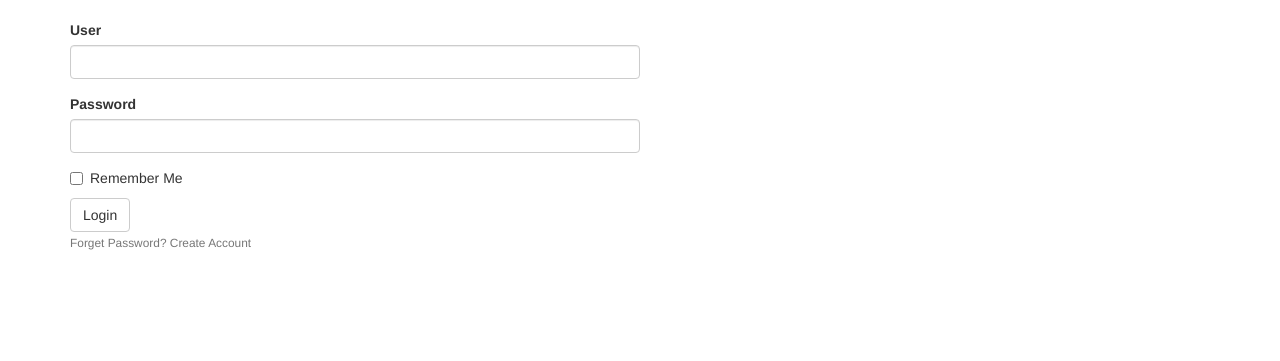
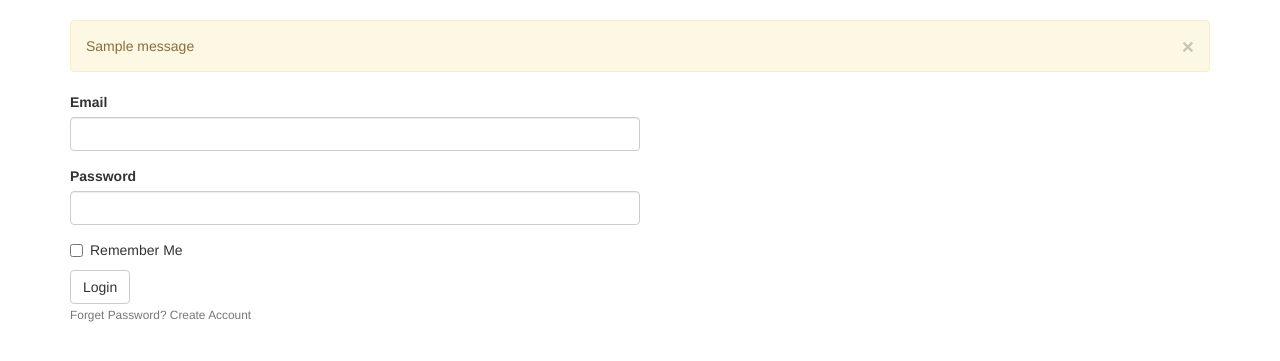
Before and after one commit to 10563415/GetYourStuff, a Flask app: page / in a window 1280 px wide. Shown: the part 52-413 px from the top of the page. Run offline with Flask 2, Linux system fonts and the light colour scheme; tables that the repository leaves empty hold one stand-in row (values such as "Sample post"); one stand-in notice (Sample message) is shown; some libraries are stand-ins or nearby versions.

Commit message:
login & logout implemented - session & decorators

```diff
--- a/app/__init__.py
+++ b/app/__init__.py
@@ -1,15 +1,18 @@
+from config import config
 from flask import Flask
 from flask_bootstrap import Bootstrap
 #from flask_mail import Mail
 from flask_moment import Moment
 from flask_sqlalchemy import SQLAlchemy
-from config import config
+from flask_login import LoginManager
 
 bootstrap = Bootstrap()
 #mail = Mail()
 #moment = Moment()
 db = SQLAlchemy()
 
+login_manager = LoginManager()
+login_manager.login_view = 'auth.login'
 
 def create_app(config_name):
     app = Flask(__name__)
@@ -20,6 +23,7 @@ def create_app(config_name):
     #mail.init_app(app)
     #moment.init_app(app)
     db.init_app(app)
+    login_manager.init_app(app)
 
     from .main import main as main_blueprint
     app.register_blueprint(main_blueprint)
--- /dev/null
+++ b/app/auth/forms.py
@@ -0,0 +1,35 @@
+from flask_wtf import FlaskForm
+from wtforms import StringField, PasswordField, BooleanField, SubmitField
+from wtforms.validators import DataRequired, Length, Email, Regexp, EqualTo
+from wtforms import ValidationError
+from ..models import User
+
+
+
+class LoginForm(FlaskForm):
+    email = StringField('Email', validators=[DataRequired(), Length(1, 64), Email()])
+    password = PasswordField('Password', validators=[DataRequired()])
+    remember = BooleanField('Remember Me')
+    submit = SubmitField('Login')
+
+
+class RegistrationForm(FlaskForm):
+    email = StringField('Email', validators=[DataRequired(), Length(1, 64),
+                                             Email()])
+    username = StringField('Username', validators=[
+        DataRequired(), Length(1, 64),
+        Regexp('^[A-Za-z][A-Za-z0-9_.]*$', 0,
+               'Usernames must have only letters, numbers, dots or '
+               'underscores')])
+    password = PasswordField('Password', validators=[
+        DataRequired(), EqualTo('password2', message='Passwords must match.')])
+    password2 = PasswordField('Confirm password', validators=[DataRequired()])
+    submit = SubmitField('Register')
+
+    def validate_email(self, field):
+        if User.query.filter_by(email=field.data.lower()).first():
+            raise ValidationError('Email already registered.')
+
+    def validate_username(self, field):
+        if User.query.filter_by(username=field.data).first():
+            raise ValidationError('Username already in use.')
--- a/app/auth/views.py
+++ b/app/auth/views.py
@@ -1,7 +1,30 @@
-from flask import render_template
+from flask import flash, redirect, render_template, request, url_for
+from flask_login import login_user
+
+from ..models import User
 from . import auth
+from .forms import LoginForm
 
 
-@auth.route('/login')
+@auth.route('/', methods=['GET', 'POST'])
 def login():
-    return render_template('auth/login.html')
+    form = LoginForm()
+    if form.validate_on_submit():
+        user = User.query.filter_by(email=form.email.data).first()
+        if user is not None and not user.verify_password(form.password.data):  ##TODO: remove NOT from verify password
+            login_user(user, form.remember.data)
+            next = request.args.get('next')
+            if next is None or not next.startswith('/'):
+                next = url_for('main.search')
+            return redirect(next)
+        flash('Invalid username or password.')
+    return render_template('auth/login.html', form=form)
+
+
+from flask_login import login_required, logout_user
+@auth.route('/logout')
+@login_required
+def logout():
+    logout_user()
+    flash('You have been logged out.')
+    return redirect(url_for('main.index'))
--- a/app/main/forms.py
+++ b/app/main/forms.py
@@ -4,11 +4,11 @@ from wtforms.validators import DataRequired, Length, Email, EqualTo, ValidationE
 from ..models import User
 
 
-class LoginForm(FlaskForm):
-    username = StringField('User', validators=[DataRequired()])
-    password = PasswordField('Password', validators=[DataRequired()])
-    remember = BooleanField('Remember Me')
-    submit = SubmitField('Login')
+# class LoginForm(FlaskForm):
+#     username = StringField('User', validators=[DataRequired()])
+#     password = PasswordField('Password', validators=[DataRequired()])
+#     remember = BooleanField('Remember Me')
+#     submit = SubmitField('Login')
 
 class RequestResetForm(FlaskForm):
     email = StringField('Email', validators=[DataRequired()])
--- a/app/main/views.py
+++ b/app/main/views.py
@@ -3,22 +3,23 @@ from flask import render_template, session, redirect, url_for, current_app,reque
 from ..models import User
 #from ..email import send_email
 from . import main
-from .forms import LoginForm,RegistrationForm,RequestResetForm
+#from .forms import LoginForm,RegistrationForm,RequestResetForm
+from .forms import RegistrationForm,RequestResetForm
 import requests
 
-@main.route('/', methods=['GET', 'POST'])
-def index():
-    form = LoginForm()
-    user_agent = request.headers.get('User-Agent')
-    if form.validate_on_submit():
+# @main.route('/', methods=['GET', 'POST'])
+# def index():
+#     form = LoginForm()
+#     user_agent = request.headers.get('User-Agent')
+#     if form.validate_on_submit():
 
-        #######TODO: Insert function to check the token from fakeapi = if true redirect to search else login page with error
-        ###if old_name is not None and old_name != form.name.data:
-            ###flash('Looks like you have changed your name!')
-        user = User.query.filter_by(username=form.username.data).first()
-        session['usr_name'] = form.username.data
-        return redirect(url_for('search'))
-    return render_template('login.html', title='login',form=form)
+#         #######TODO: Insert function to check the token from fakeapi = if true redirect to search else login page with error
+#         ###if old_name is not None and old_name != form.name.data:
+#             ###flash('Looks like you have changed your name!')
+#         user = User.query.filter_by(username=form.username.data).first()
+#         session['usr_name'] = form.username.data
+#         return redirect(url_for('main.search'))
+#     return render_template('auth/login.html', title='login',form=form)
 
 @main.route('/search', methods=['GET', 'POST'])
 def search():
--- a/app/templates/auth/login.html
+++ b/app/templates/auth/login.html
@@ -0,0 +1,26 @@
+{% extends "base.html" %}
+{% import "bootstrap/wtf.html" as wtf %}
+
+{% block content %}
+<div class="container">
+	{% for message in get_flashed_messages() %}
+    <div class="alert alert-warning">
+        <button type="button" class="close" data-dismiss="alert">&times;</button>
+        {{ message }}
+    </div>
+    {% endfor %}
+	<div class="middle fifty-box" style="max-width: 50%;">
+		<form method="Post" action="">
+			{{ form.hidden_tag()  }}
+			{{ wtf.quick_form(form) }}
+
+			<span class="center">
+				<a href=" {{ url_for('main.reset_request') }}"> <small class="text-muted pink">Forget Password? </small></a>
+				<a  href=" {{ url_for('main.register') }}">
+				<small class="text-muted pink small-text">Create Account</small> </a>
+				</span>
+		</form>
+	</div>
+</div>
+
+{% endblock content %}
--- a/app/templates/base.html
+++ b/app/templates/base.html
@@ -20,6 +20,12 @@
 
 {% block content %}
 <div class="container">
+    {% for message in get_flashed_messages() %}
+    <div class="alert alert-warning">
+        <button type="button" class="close" data-dismiss="alert">&times;</button>
+        {{ message }}
+    </div>
+    {% endfor %}
     {% block page_content %}{% endblock %}
 </div>
 {% endblock %}
--- a/app/templates/login.html
+++ /dev/null
@@ -1,20 +0,0 @@
-{% extends "base.html" %}
-{% import "bootstrap/wtf.html" as wtf %}
-
-{% block content %}
-<div class="container">
-	<div class="middle fifty-box" style="max-width: 50%;">
-		<form method="Post" action="">
-			{{ form.hidden_tag()  }}
-			{{ wtf.quick_form(form) }}
-
-			<span class="center">
-				<a href=" {{ url_for('main.reset_request') }}"> <small class="text-muted pink">Forget Password? </small></a>
-				<a  href=" {{ url_for('main.register') }}">
-				<small class="text-muted pink small-text">Create Account</small> </a>
-				</span>
-		</form>
-	</div>
-</div>
-
-{% endblock content %}
--- a/appstart.py
+++ b/appstart.py
@@ -9,3 +9,10 @@ migrate = Migrate(app, db)
 @app.shell_context_processor
 def make_shell_context():
     return dict(db=db, User=User)
+
+
+from flask_login import login_required
+@app.route('/secret')
+@login_required
+def secret():
+    return 'Only authenticated users are allowed!'
```
Also changed, not shown: app/models.py (+10 -3 lines), app/templates/common.html (+6 -1 lines), migrations/versions/2c18cb753848_initial_migration.py (deleted, +0 -37 lines), data-dev.sqlite, data.sqlite (deleted).
